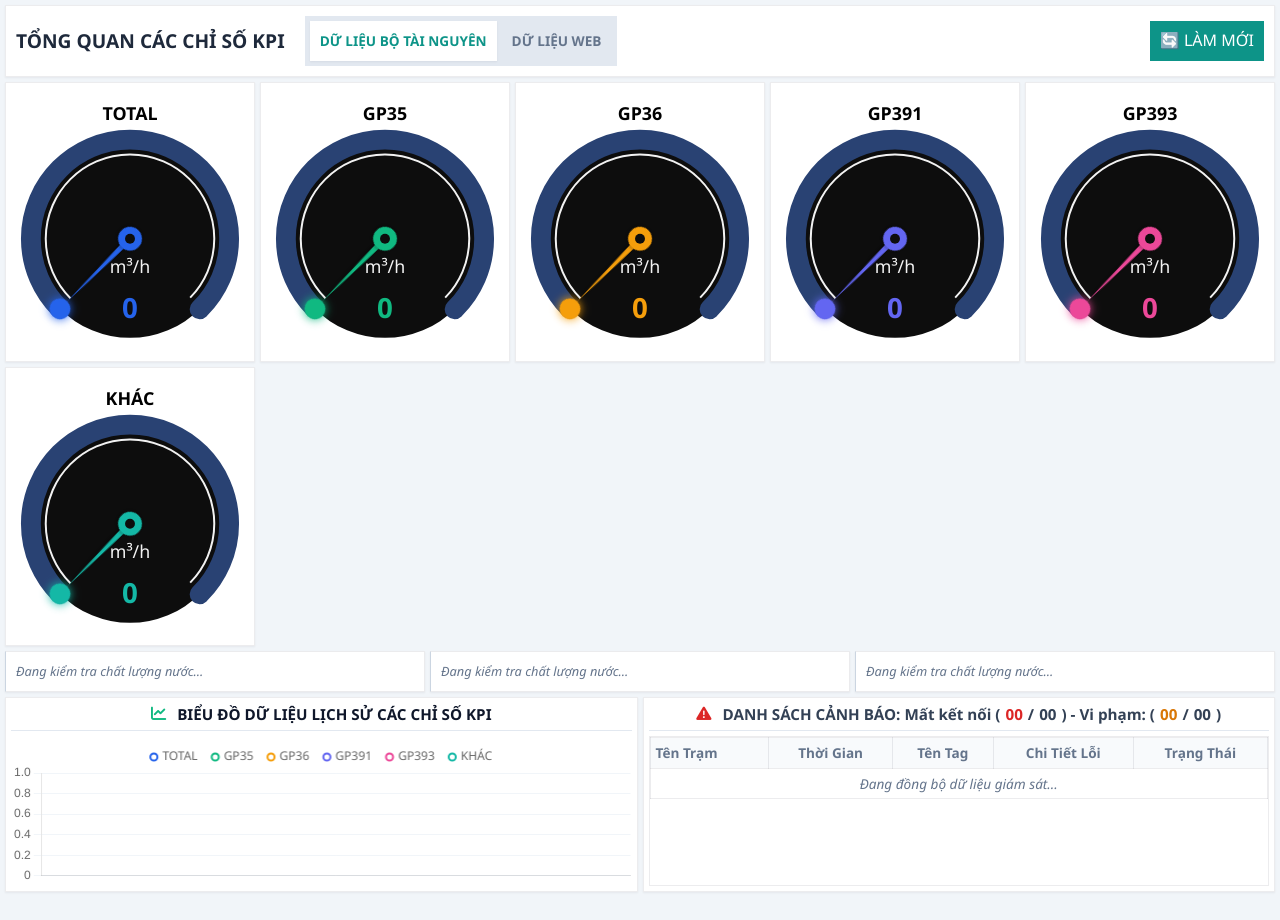
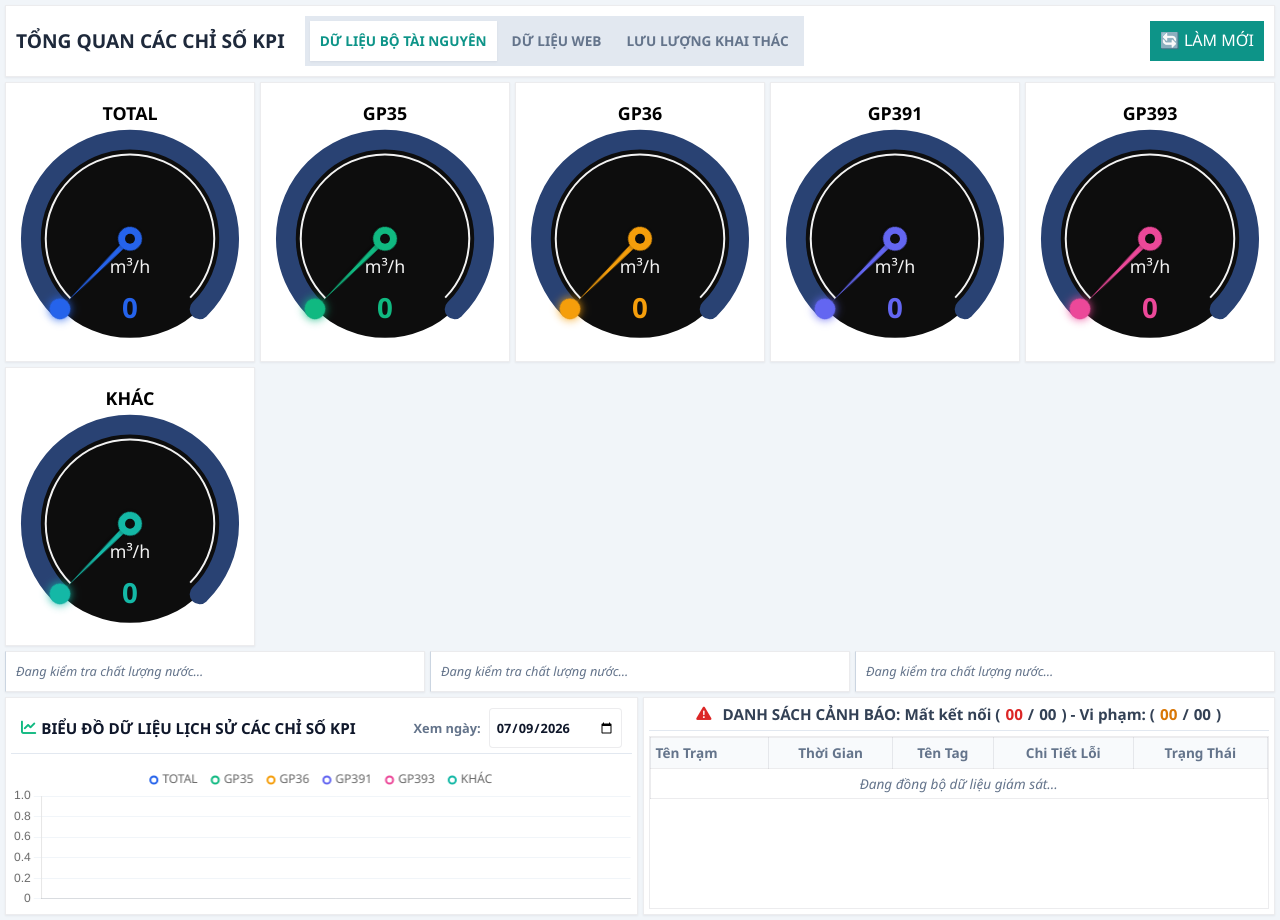
Before and after one commit to chauctw/iot, a website: page public/pages/overview.html in a window 1280 px wide. Both pictures are taken after a click on the button "DỮ LIỆU BỘ TÀI NGUYÊN". Before the commit the page ends 897 px from the top, so only its background shows below. Drawn offline with nearby package versions, Linux system fonts and the light colour scheme; no server answers.

Commit message:
Bổ sung lưu lượng khai thác

```diff
--- a/public/pages/overview.html
+++ b/public/pages/overview.html
@@ -167,9 +167,9 @@
             overflow: hidden;
             text-overflow: ellipsis;
             display: flex;
-            justify-content: center;  /* Căn giữa theo chiều ngang */
-            align-items: center;      /* Căn giữa theo chiều dọc */
-            gap: 5px;                 /* Tạo khoảng cách đều giữa Icon và Chữ */
+            justify-content: center;
+            align-items: center;
+            gap: 5px;
             text-align: center;
         }
         .gauge-host {
@@ -246,13 +246,9 @@
         }
         .refresh-btn:hover { background: var(--color-hover); }
 
-        /* Style màu sắc cho nhãn chỉ số đếm cảnh báo trên tiêu đề */
         #lblOfflineSummary { color: #dc2626; }
         #lblViolationSummary { color: #d97706; }
 
-    /* ==================================================================== */
-    /* CẤU HÌNH RESPONSIVE CHO DI ĐỘNG & TABLET */
-    /* ==================================================================== */
     @media (max-width: 1200px) {
         .grid-kpi {
             grid-template-columns: repeat(2, minmax(0, 1fr));
@@ -370,12 +366,9 @@
             <h2 style="margin:0; color:#1e293b; font-size: 1.2rem;">TỔNG QUAN CÁC CHỈ SỐ KPI</h2>
 
             <div class="tab-bar-container">
-                <button class="tab-btn" id="tabMonreBtn">
-                    </i>DỮ LIỆU BỘ TÀI NGUYÊN
-                </button>
-                <button class="tab-btn active" id="tabRealtimeBtn">
-                    </i>DỮ LIỆU WEB
-                </button>
+                <button class="tab-btn" id="tabMonreBtn">DỮ LIỆU BỘ TÀI NGUYÊN</button>
+                <button class="tab-btn active" id="tabRealtimeBtn">DỮ LIỆU WEB</button>
+                <button class="tab-btn" id="tabConsumptionBtn">LƯU LƯỢNG KHAI THÁC</button>
             </div>
         </div>
         <div>
@@ -393,8 +386,15 @@
 
     <div class="main-content-grid">
         <div class="card" style="align-items: stretch; width: 100%;">
-            <div class="card-title">
-                <i class="fa-solid fa-chart-line" style="color: #10b981; margin-right: 6px;"></i>BIỂU ĐỒ DỮ LIỆU LỊCH SỬ CÁC CHỈ SỐ KPI
+            <div class="card-title" style="display: flex; justify-content: space-between; align-items: center; padding: 5px 10px; width: 100%; box-sizing: border-box;">
+                <div style="display: flex; align-items: center; gap: 5px;">
+                    <i class="fa-solid fa-chart-line" style="color: #10b981;"></i>
+                    <span>BIỂU ĐỒ DỮ LIỆU LỊCH SỬ CÁC CHỈ SỐ KPI</span>
+                </div>
+                <div style="display: flex; align-items: center; gap: 8px;" id="chartFilterControl">
+                    <label for="historyQueryDate" style="font-size: 0.8rem; font-weight: 600; color: var(--text-muted);">Xem ngày:</label>
+                    <input type="date" id="historyQueryDate" style="font-size: 0.8rem; padding: 3px 6px; border: 1px solid var(--border-color); border-radius: 4px; outline: none; color: var(--text-dark);">
+                </div>
             </div>
             <div style="flex: 1; width: 100%; height: 100%; position: relative; min-height: 0;">
                 <canvas id="kpiHistoryChart"></canvas>
@@ -428,7 +428,6 @@
 </div>
 
 <script>
-// Sử dụng khối kiểm tra tránh lỗi trùng lặp định nghĩa biến khi nạp lại trang qua AJAX
 if (typeof OVERVIEW_MODULE_INITIALIZED === 'undefined') {
     var OVERVIEW_MODULE_INITIALIZED = true;
 }
@@ -436,7 +435,7 @@ if (typeof OVERVIEW_MODULE_INITIALIZED === 'undefined') {
 (() => {
     const TAG_LABELS_LOCAL = {
         'amino': 'Amino', 'flow': 'Lưu lượng', 'level': 'Mực nước', 'nh4': 'Amoni',
-        'nitrat': 'Nitrat', 'no3': 'Nitrat', 'ph': 'Độ pH', 'tds': 'TDS', 'totalindex': 'TổngLL',
+        'nitrat': 'Nitrat', 'no3': 'Nitrat', 'ph': 'Độ pH', 'tds': 'TDS', 'totalindex': 'Lưu lượng khai thác trong ngày',
         'scada_tb24': 'CHẤT LƯƠNG NƯỚC TRẠM BƠM SỐ 24', 'scada_gs5nm1': 'CHẤT LƯƠNG NƯỚC GS5NM1', 'scada_gs4nm2': 'CHẤT LƯƠNG NƯỚC GS4NM2'
     };
 
@@ -458,20 +457,29 @@ if (typeof OVERVIEW_MODULE_INITIALIZED === 'undefined') {
         { id: "gauge6", title: "KHÁC", color: "#14b8a6", max: 1000, stationIds: "mqtt_g29a,mqtt_g30a,mqtt_g31b,mqtt_gtacvan,tva_tb16" }
     ];
 
+    const GAUGE_CONFIGS_CONSUMPTION = [
+        { id: "gauge1", title: "TOTAL", color: "#2563eb", max: 15000, stationIds: "scada_tb24,scada_tb1,tva_tb12,mqtt_g15,mqtt_g18,tva_tb2,tva_tb20,tva_tb22,tva_tb23,tva_tb24,tva_tb25,tva_tb27,tva_tb4,tva_qt3,mqtt_qt4,mqtt_qt5,scada_gs4nm2,mqtt_gs1nm2,tva_gs2nm2,tva_gs3nm2,mqtt_qt1nm2,mqtt_qt2nm2,tva_tb21,tva_tb26,mqtt_qt2,scada_gs5nm1,tva_gs1nm1,mqtt_gs2nm1,tva_gs3nm1,scada_gs4nm1,tva_qt1nm1,tva_qt2nm1" },
+        { id: "gauge2", title: "GP35", color: "#10b981", max: 10000, stationIds: "scada_tb24,scada_tb1,tva_tb12,mqtt_g15,mqtt_g18,tva_tb2,tva_tb20,tva_tb22,tva_tb23,tva_tb24,tva_tb25,tva_tb27,tva_tb4,tva_qt3,mqtt_qt4,mqtt_qt5" },
+        { id: "gauge3", title: "GP36", color: "#f59e0b", max: 5000, stationIds: "scada_gs4nm2,mqtt_gs1nm2,tva_gs2nm2,tva_gs3nm2,mqtt_qt1nm2,mqtt_qt2nm2" },
+        { id: "gauge4", title: "GP391", color: "#6366f1", max: 2000, stationIds: "tva_tb21,tva_tb26,mqtt_qt2" },
+        { id: "gauge5", title: "GP393", color: "#ec4899", max: 2000, stationIds: "scada_gs5nm1,tva_gs1nm1,mqtt_gs2nm1,tva_gs3nm1,scada_gs4nm1,tva_qt1nm1,tva_qt2nm1" },
+        { id: "gauge6", title: "KHÁC", color: "#14b8a6", max: 2000, stationIds: "mqtt_g29a,mqtt_g30a,mqtt_g31b,mqtt_gtacvan,tva_tb16" }
+    ];
+
     const CHART_COLORS = ['rgb(37, 99, 235)', 'rgb(16, 185, 129)', 'rgb(245, 158, 11)', 'rgb(99, 102, 241)', 'rgb(236, 72, 153)', 'rgb(20, 184, 166)'];
 
     let currentActiveTab = 'REALTIME';
     let gaugeInstances = {};
     let hChart = null;
+    let lastRenderedUnit = null;
 
     const TARGET_WATER_STATIONS = ["scada_tb24", "scada_gs5nm1", "scada_gs4nm2"];
 
-    function initModule() {
+    function renderGaugeDOMs(configs) {
         const wrapper = document.getElementById('dynamicGaugeWrapper');
-        if (!wrapper) return; // Nếu cấu trúc HTML chưa sẵn sàng, thoát ra để tránh lỗi crash script
-
+        if (!wrapper) return;
         wrapper.innerHTML = "";
-        GAUGE_CONFIGS.forEach(cfg => {
+        configs.forEach(cfg => {
             const cardHtml = `
                 <div class="card">
                     <div id="${cfg.id}Container" class="gauge-host"></div>
@@ -479,21 +487,24 @@ if (typeof OVERVIEW_MODULE_INITIALIZED === 'undefined') {
             `;
             wrapper.insertAdjacentHTML('beforeend', cardHtml);
         });
+    }
 
-        try {
-            if (typeof ScadaGauge !== 'undefined') {
-                gaugeInstances = {}; // Reset cấu trúc instance tránh lưu cache rác
-                GAUGE_CONFIGS.forEach(cfg => {
+    function initGaugeInstances(configs, unitStr) {
+        if (typeof ScadaGauge === 'undefined') return;
+        gaugeInstances = {};
+        configs.forEach(cfg => {
             gaugeInstances[cfg.id] = new ScadaGauge(`${cfg.id}Container`, {
                 min: 0, max: cfg.max, value: 0,
-                        title: cfg.title, unit: "m³/h",
+                title: cfg.title, unit: unitStr,
                 color: cfg.color, decimals: 0
             });
         });
+        lastRenderedUnit = unitStr;
     }
-        } catch (err) {
-            console.error("❌ Lỗi khởi dựng hệ thống ScadaGauge:", err);
-        }
+
+    function initModule() {
+        renderGaugeDOMs(GAUGE_CONFIGS_REALTIME);
+        initGaugeInstances(GAUGE_CONFIGS_REALTIME, "m³/h");
 
         const chartDatasets = GAUGE_CONFIGS.map((cfg, index) => {
             const baseColor = CHART_COLORS[index % CHART_COLORS.length];
@@ -517,7 +528,6 @@ if (typeof OVERVIEW_MODULE_INITIALIZED === 'undefined') {
         const canvasChart = document.getElementById('kpiHistoryChart');
         if (canvasChart) {
             const ctx = canvasChart.getContext('2d');
-            // Xóa biểu đồ cũ tồn dư trong biến toàn cục nếu có để tránh lỗi đè canvas
             if (window.myGlobalKpiChart) {
                 window.myGlobalKpiChart.destroy();
             }
@@ -550,44 +560,83 @@ if (typeof OVERVIEW_MODULE_INITIALIZED === 'undefined') {
                     }
                 }
             });
-            window.myGlobalKpiChart = hChart; // Lưu tham chiếu biểu đồ
+            window.myGlobalKpiChart = hChart;
+        }
+
+        const dateInput = document.getElementById('historyQueryDate');
+        if (dateInput) {
+            const todayStr = new Date().toISOString().split('T')[0];
+            dateInput.value = todayStr;
+            dateInput.addEventListener('change', () => {
+                fetchDataOverview();
+            });
         }
 
         setupTabEvents();
-        fetchDataOverview(); // Thực thi gọi nạp dữ liệu lập tức ngay khi vẽ xong UI
+        fetchDataOverview();
     }
 
     function setupTabEvents() {
         const btnMonre = document.getElementById('tabMonreBtn');
         const btnRealtime = document.getElementById('tabRealtimeBtn');
+        const btnConsumption = document.getElementById('tabConsumptionBtn');
 
-        if(btnMonre && btnRealtime) {
-            btnMonre.addEventListener('click', () => {
-                if(currentActiveTab === 'MONRE') return;
-                currentActiveTab = 'MONRE';
-                btnMonre.classList.add('active');
-                btnRealtime.classList.remove('active');
-                fetchDataOverview();
+        const tabGroup = [
+            { btn: btnMonre, code: 'MONRE' },
+            { btn: btnRealtime, code: 'REALTIME' },
+            { btn: btnConsumption, code: 'CONSUMPTION' }
+        ];
+
+        tabGroup.forEach(tabItem => {
+            if (tabItem.btn) {
+                tabItem.btn.addEventListener('click', () => {
+                    if (currentActiveTab === tabItem.code) return;
+                    currentActiveTab = tabItem.code;
+
+                    tabGroup.forEach(x => {
+                        if(x.btn) x.btn.classList.remove('active');
                     });
+                    tabItem.btn.classList.add('active'); // 🟢 FIXED: Thay đổi từ .add thành .classList.add
 
-            btnRealtime.addEventListener('click', () => {
-                if(currentActiveTab === 'REALTIME') return;
-                currentActiveTab = 'REALTIME';
-                btnRealtime.classList.add('active');
-                btnMonre.classList.remove('active');
                     fetchDataOverview();
                 });
             }
+        });
     }
 
     async function fetchDataOverview() {
-        // Bảo vệ hệ thống: Nếu các thẻ HTML chính đã bị xóa (chuyển sang trang khác), dừng thực thi hàm
         if (!document.getElementById('offlineTableBody')) return;
 
         try {
-            const activeConfigs = (currentActiveTab === 'MONRE') ? GAUGE_CONFIGS : GAUGE_CONFIGS_REALTIME;
+            let activeConfigs = GAUGE_CONFIGS_REALTIME;
+            let currentTagKey = 'flow';
+            let activeUnit = 'm³/h';
+
+            if (currentActiveTab === 'MONRE') {
+                activeConfigs = GAUGE_CONFIGS;
+                currentTagKey = 'flow';
+                activeUnit = 'm³/h';
+            } else if (currentActiveTab === 'CONSUMPTION') {
+                activeConfigs = GAUGE_CONFIGS_CONSUMPTION;
+                currentTagKey = 'totalIndex';
+                activeUnit = 'm³';
+            }
+
+            if (lastRenderedUnit !== activeUnit) {
+                renderGaugeDOMs(activeConfigs);
+                initGaugeInstances(activeConfigs, activeUnit);
+            }
+
+            let dateFilterStr = '';
+            const queryDateVal = document.getElementById('historyQueryDate')?.value;
+            if (queryDateVal) {
+                const startTimeStr = `${queryDateVal} 00:00:00`;
+                const endTimeStr = `${queryDateVal} 23:59:59`;
+                dateFilterStr = `&start_time=${encodeURIComponent(startTimeStr)}&end_time=${encodeURIComponent(endTimeStr)}`;
+            }
+
             const fetchPromises = activeConfigs.map(cfg =>
-                fetch(`/api/kpi/flow-summary?station_ids=${cfg.stationIds}&tag_key=flow&interval_mins=30`).then(res => res.json())
+                fetch(`/api/kpi/flow-summary?station_ids=${cfg.stationIds}&tag_key=${currentTagKey}&interval_mins=30${dateFilterStr}`).then(res => res.json())
             );
 
             const results = await Promise.all(fetchPromises);
@@ -596,22 +645,40 @@ if (typeof OVERVIEW_MODULE_INITIALIZED === 'undefined') {
             results.forEach((data, index) => {
                 const cfg = activeConfigs[index];
                 if (data.success) {
+                    let calculatedGaugeValue = 0;
+                    let processedChartPoints = [];
+
+                    if (currentActiveTab === 'CONSUMPTION' && Array.isArray(data.chart_data) && data.chart_data.length > 0) {
+                        const baseStartIndexValue = parseFloat(data.chart_data[0].value || 0);
+                        const latestCurrentIndexValue = parseFloat(data.chart_data[data.chart_data.length - 1].value || 0);
+
+                        calculatedGaugeValue = Math.max(0, latestCurrentIndexValue - baseStartIndexValue);
+
+                        processedChartPoints = data.chart_data.map(item => ({
+                            timestamp: item.timestamp,
+                            value: Math.max(0, Number((parseFloat(item.value || 0) - baseStartIndexValue).toFixed(2)))
+                        }));
+                    } else {
+                        calculatedGaugeValue = data.total_instant_flow || 0;
+                        processedChartPoints = data.chart_data || [];
+                    }
+
                     if (gaugeInstances[cfg.id]) {
                         gaugeInstances[cfg.id].max = cfg.max;
                         gaugeInstances[cfg.id].setTitle(cfg.title);
-                        gaugeInstances[cfg.id].setValue(data.total_instant_flow || 0);
+                        gaugeInstances[cfg.id].setValue(calculatedGaugeValue);
                     }
-                    if (index === 0 && Array.isArray(data.chart_data)) {
-                        primaryLabels = data.chart_data.map(item =>
+
+                    if (index === 0 && processedChartPoints.length > 0) {
+                        primaryLabels = processedChartPoints.map(item =>
                             new Date(item.timestamp).toLocaleTimeString([], { hour: '2-digit', minute: '2-digit', hour12: false })
                         );
                     }
-                    if (hChart && hChart.data.datasets[index] && Array.isArray(data.chart_data)) {
-                        const currentTagKey = (cfg.tag_key || 'flow').toLowerCase().trim();
-                        const friendlyTagName = TAG_LABELS_LOCAL[currentTagKey] || cfg.title;
 
+                    if (hChart && hChart.data.datasets[index]) {
+                        const friendlyTagName = TAG_LABELS_LOCAL[currentTagKey.toLowerCase().trim()] || cfg.title;
                         hChart.data.datasets[index].label = `${cfg.title} (${friendlyTagName})`;
-                        hChart.data.datasets[index].data = data.chart_data.map(item => item.value);
+                        hChart.data.datasets[index].data = processedChartPoints.map(item => item.value);
                     }
                 }
             });
@@ -799,7 +866,6 @@ if (typeof OVERVIEW_MODULE_INITIALIZED === 'undefined') {
                         }
                     });
 
-                    // Kiểm tra tồn tại trước khi điền dữ liệu tránh lỗi null tham chiếu
                     if(document.getElementById("lblOfflineSummary")) document.getElementById("lblOfflineSummary").innerText = String(offlineGlobalCount).padStart(2, '0');
                     if(document.getElementById("lblViolationSummary")) document.getElementById("lblViolationSummary").innerText = String(violationGlobalCount).padStart(2, '0');
 
@@ -822,14 +888,10 @@ if (typeof OVERVIEW_MODULE_INITIALIZED === 'undefined') {
         btnRef.addEventListener('click', fetchDataOverview);
     }
 
-    // ⚡ GIẢI PHÁP VÀNG: Thay thế setTimeout cố định bằng bộ lắng nghe MutationObserver
-    // Hoặc chạy ngay lập tức khi mã JS này được thực thi, do DOM đã được ghi đè từ luồng AJAX layout
     initModule();
 
-    // Thiết lập vòng lặp làm mới 30 giây một lần
     const refreshIntervalId = setInterval(fetchDataOverview, 30000);
 
-    // Dọn dẹp tiến trình ngầm (clearInterval) một cách chủ động khi người dùng rời khỏi trang này
     const destObserver = new MutationObserver(() => {
         if (!document.getElementById("offlineTableBody")) {
             clearInterval(refreshIntervalId);
```
Also changed, not shown: README.md. Lines whose indentation alone changed are shown as unchanged.
